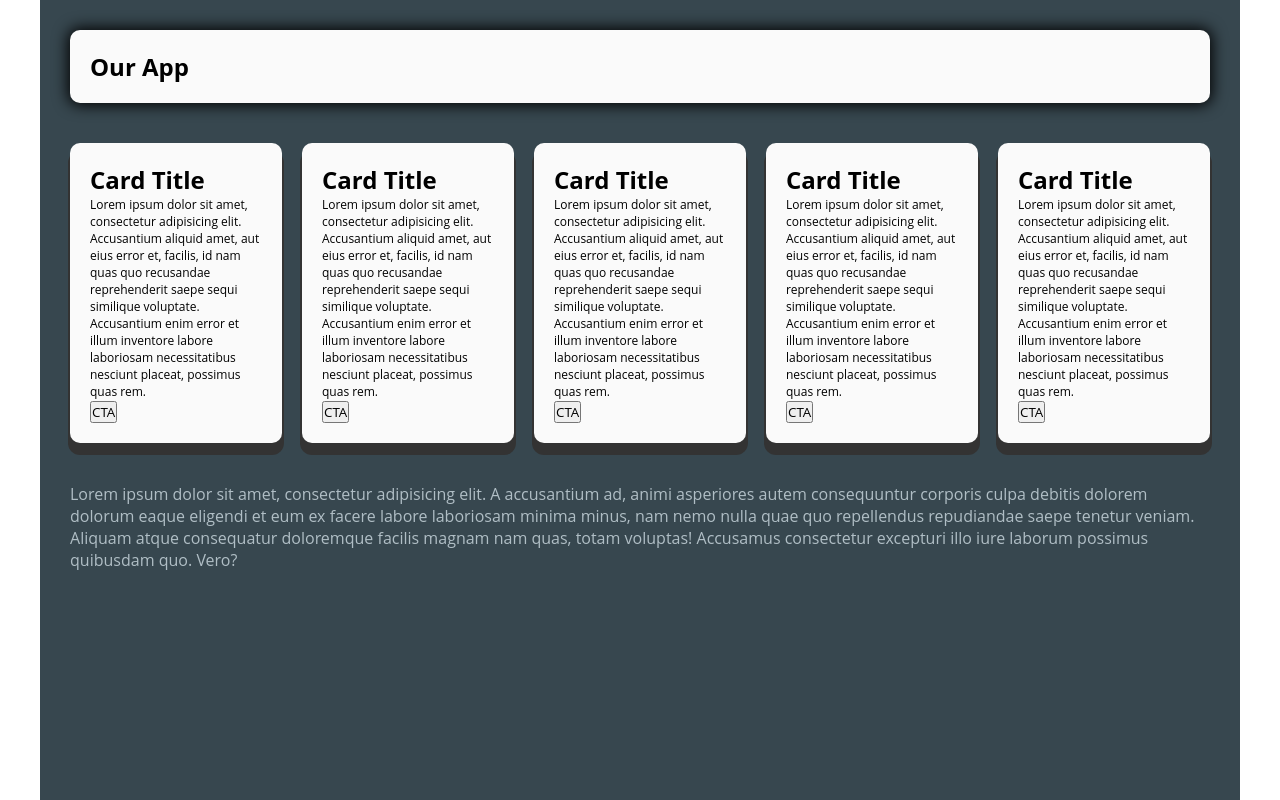
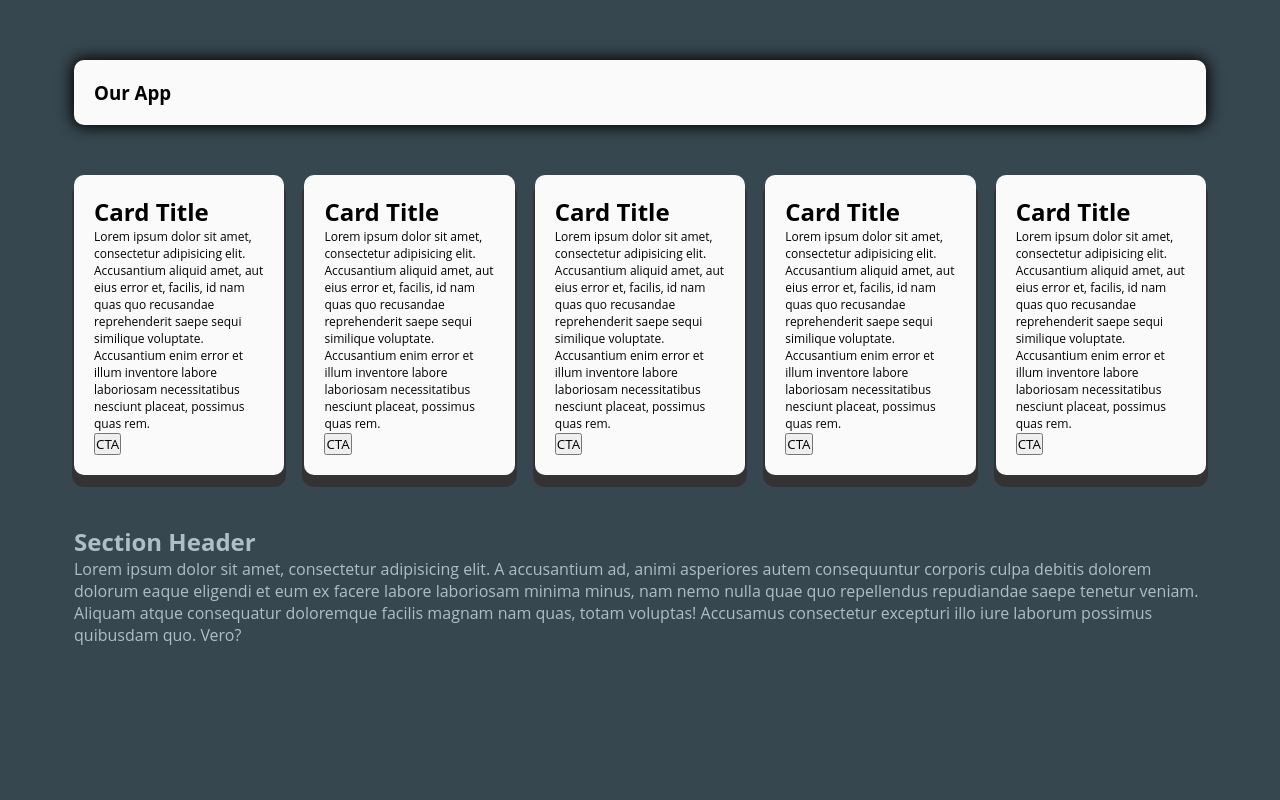
Before and after one commit to ghelanijimmy/styled-components, a React (Create React App) app: page / in a window 1280 px wide. Built offline with nearby package versions, Linux system fonts and the light colour scheme.

Commit message:
styling update

```diff
--- a/src/app/components/Card.js
+++ b/src/app/components/Card.js
@@ -2,7 +2,6 @@ import React from "react";
 import styled from "styled-components";
 
 export const OuterCard = styled.div`
-  padding: 10px;
   display: block;
 `;
 
@@ -10,6 +9,7 @@ export const InnerCard = styled.div`
   border-radius: 10px;
   background-color: ${({ theme }) => theme.colors.white};
   padding: 20px;
+  margin: 0 10px;
   box-shadow: 0 0 15px 2px #000;
 `;
 
--- a/src/common/App.js
+++ b/src/common/App.js
@@ -1,28 +1,33 @@
 import React from "react";
 import PropTypes from "prop-types";
 import styled, { css } from "styled-components";
-import { MainWrapper } from "./styled-components/Wrapper";
+import Main from "./styled-components/Wrapper";
 import Card, { InnerCard } from "../app/components/Card";
 
 const CustomCard = styled(Card)``;
 
 const CardsWrapper = styled.section`
   width: 100%;
-  display: flex;
+  display: ${({ maxCol }) => (maxCol && "flex") || "block"};
   justify-content: space-between;
   align-items: flex-start;
-  margin: 20px 0;
+  margin: 0 0 25px;
   flex-wrap: ${({ maxCol }) => (maxCol && "wrap") || "nowrap"};
 
   ${CustomCard} {
     flex: 1 1 ${({ maxCol }) => (maxCol && `${100 / maxCol}%`) || "auto"};
+    ${({ maxCol }) =>
+      maxCol &&
+      css`
+        margin: 25px 0;
+      `}
+
+    p {
+      font-size: ${({ noCardShadow }) => (noCardShadow && "initial") || "12px"};
+    }
 
     ${InnerCard} {
       box-shadow: 0 10px 0 2px ${({ theme }) => theme.colors.black};
-    }
-
-    p {
-      font-size: ${({ noCardShadow }) => (noCardShadow && "initial") || "12px"};
     }
   }
 
@@ -50,10 +55,12 @@ CardsWrapper.propTypes = {
 
 const App = () => {
   return (
-    <MainWrapper>
-      <Card>
-        <h1>Our App</h1>
-      </Card>
+    <Main>
+      <CardsWrapper>
+        <Card>
+          <h1>Our App</h1>
+        </Card>
+      </CardsWrapper>
       <CardsWrapper maxCol={5}>
         <CustomCard>
           <h2>Card Title</h2>
@@ -113,6 +120,7 @@ const App = () => {
       </CardsWrapper>
       <CardsWrapper noCardShadow>
         <Card>
+          <h2>Section Header</h2>
           <p>
             Lorem ipsum dolor sit amet, consectetur adipisicing elit. A
             accusantium ad, animi asperiores autem consequuntur corporis culpa
@@ -125,7 +133,7 @@ const App = () => {
           </p>
         </Card>
       </CardsWrapper>
-    </MainWrapper>
+    </Main>
   );
 };
 
--- a/src/common/styled-components/Wrapper.js
+++ b/src/common/styled-components/Wrapper.js
@@ -1,11 +1,22 @@
+import React from "react";
 import styled from "styled-components";
 
-export const MainWrapper = styled.section`
+export const MainInnerWrapper = styled.div`
+  margin: auto;
+  max-width: 90%;
+  padding: 60px 0;
+`;
+
+const MainOuterWrapper = styled.section`
   width: 100%;
-  max-width: 1200px;
-  margin: auto;
-  height: 100vh;
-  padding: 20px;
+  min-height: 100vh;
   display: block;
   background-color: ${({ theme }) => theme.colors.main};
 `;
+
+const Main = ({ children }) => (
+  <MainOuterWrapper>
+    <MainInnerWrapper>{children}</MainInnerWrapper>
+  </MainOuterWrapper>
+);
+export default Main;
```
